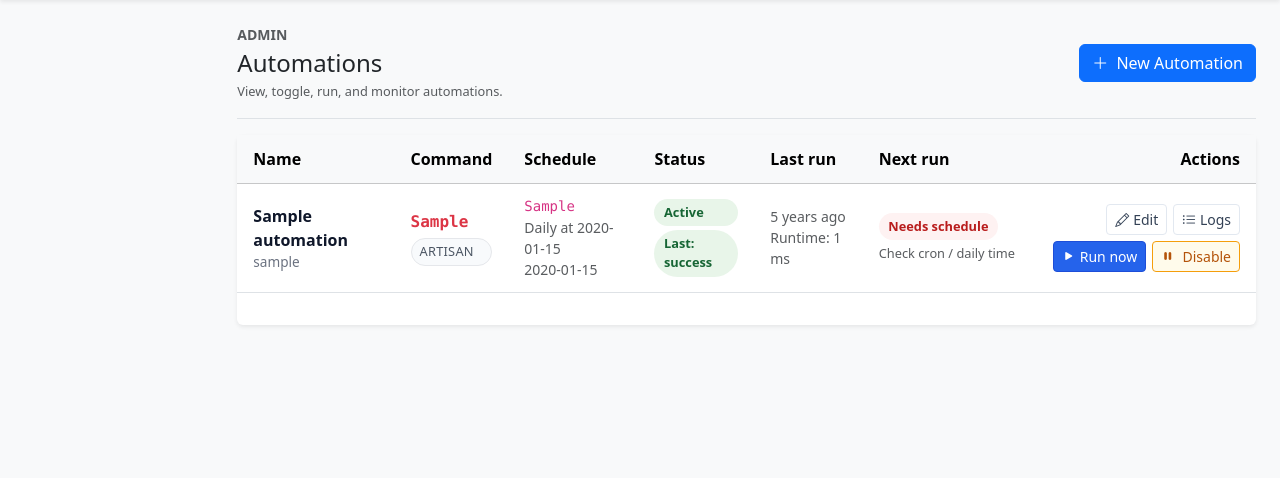
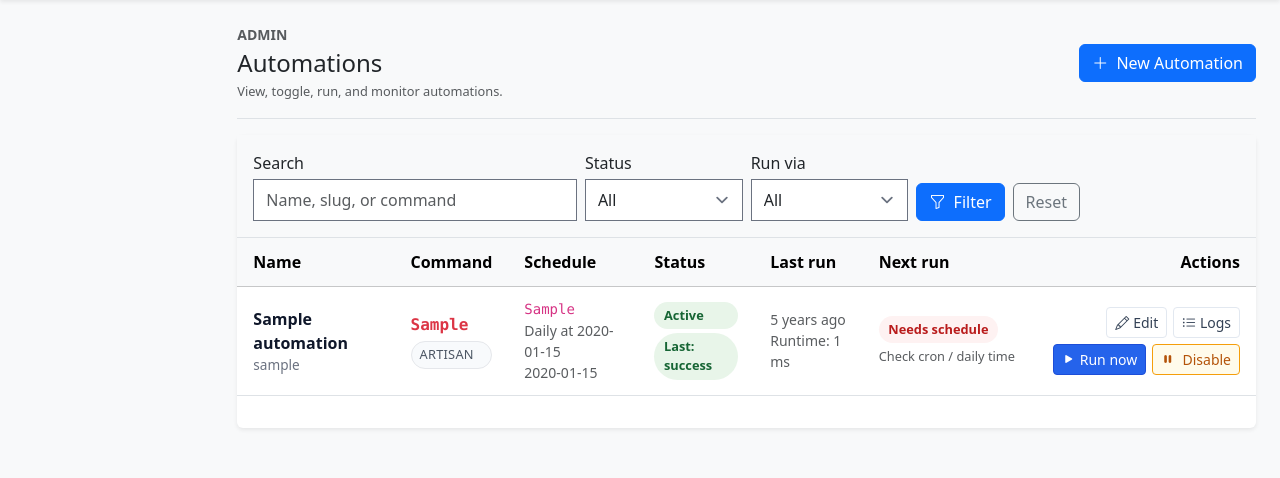
Before and after one commit to AhmedAlothmanLiberty/cmd-runner, a Laravel app: page /admin/automations in a window 1280 px wide. Shown: the part 57-535 px from the top of the page. Run offline with Laravel 12, Linux system fonts and the light colour scheme; a user stored in the database is signed in; tables that the repository leaves empty hold one stand-in row (values such as "Sample post"); style sheets or scripts are compiled from the project's sources.

Commit message:
fix bugs

```diff
--- a/app/Http/Controllers/AutomationController.php
+++ b/app/Http/Controllers/AutomationController.php
@@ -12,11 +12,42 @@ use Illuminate\View\View;
 
 class AutomationController extends Controller
 {
-    public function index(): View
+    public function index(Request $request): View
     {
-        $automations = Automation::orderBy('name')->paginate(15);
+        $query = Automation::query();
 
-        return view('admin.automations.index', compact('automations'));
+        $search = trim((string) $request->input('search', ''));
+        $status = $request->input('status');
+        $runVia = $request->input('run_via');
+
+        if ($search !== '') {
+            $query->where(function ($q) use ($search): void {
+                $q->where('name', 'like', "%{$search}%")
+                    ->orWhere('slug', 'like', "%{$search}%")
+                    ->orWhere('command', 'like', "%{$search}%");
+            });
+        }
+
+        if (in_array($status, ['active', 'inactive'], true)) {
+            $query->where('is_active', $status === 'active');
+        }
+
+        if (in_array($runVia, ['artisan', 'later'], true)) {
+            $query->where('run_via', $runVia);
+        }
+
+        $automations = $query
+            ->orderBy('name')
+            ->paginate(15)
+            ->appends($request->query());
+
+        $filters = [
+            'search' => $search,
+            'status' => $status,
+            'run_via' => $runVia,
+        ];
+
+        return view('admin.automations.index', compact('automations', 'filters'));
     }
 
     public function create(): View
--- /dev/null
+++ b/app/Http/Controllers/DashboardController.php
@@ -0,0 +1,75 @@
+<?php
+
+namespace App\Http\Controllers;
+
+use App\Models\Automation;
+use App\Models\AutomationLog;
+use App\Models\PackageUpdateLog;
+use Illuminate\View\View;
+
+class DashboardController extends Controller
+{
+    public function __invoke(): View
+    {
+        $totalAutomations = Automation::count();
+        $activeAutomations = Automation::where('is_active', true)->count();
+
+        $lastAutomationLog = AutomationLog::with('automation')
+            ->latest('started_at')
+            ->first();
+
+        $lastPackageUpdate = PackageUpdateLog::latest()->first();
+
+        $highlights = [
+            [
+                'label' => 'Automations',
+                'value' => (string) $totalAutomations,
+                'icon' => 'gear',
+            ],
+            [
+                'label' => 'Active Automations',
+                'value' => (string) $activeAutomations,
+                'icon' => 'play-fill',
+            ],
+            [
+                'label' => 'Last Package Update',
+                'value' => $lastPackageUpdate
+                    ? ($lastPackageUpdate->status . ' · ' . optional($lastPackageUpdate->created_at)->diffForHumans())
+                    : 'No runs yet',
+                'icon' => 'arrow-repeat',
+            ],
+            [
+                'label' => 'Last Automation Run',
+                'value' => $lastAutomationLog
+                    ? (($lastAutomationLog->automation?->name ?? 'Automation') . ' · ' . optional($lastAutomationLog->started_at)->diffForHumans())
+                    : 'No runs yet',
+                'icon' => 'cpu',
+            ],
+        ];
+
+        $activity = [];
+
+        if ($lastPackageUpdate) {
+            $activity[] = [
+                'title' => 'Package update',
+                'detail' => $lastPackageUpdate->package . ' (' . $lastPackageUpdate->status . ')',
+                'time' => optional($lastPackageUpdate->created_at)->diffForHumans() ?? 'Just now',
+                'icon' => 'arrow-repeat',
+            ];
+        }
+
+        if ($lastAutomationLog) {
+            $activity[] = [
+                'title' => 'Automation run',
+                'detail' => ($lastAutomationLog->automation?->name ?? 'Automation') . ' (' . $lastAutomationLog->status . ')',
+                'time' => optional($lastAutomationLog->started_at)->diffForHumans() ?? 'Just now',
+                'icon' => 'cpu',
+            ];
+        }
+
+        return view('dashboard', [
+            'highlights' => $highlights,
+            'activity' => $activity,
+        ]);
+    }
+}
--- a/resources/views/admin/automations/index.blade.php
+++ b/resources/views/admin/automations/index.blade.php
@@ -87,6 +87,44 @@
 
     <div class="card shadow-sm border-0">
         <div class="card-body p-0">
+            <div class="border-bottom bg-light px-3 py-3">
+                <form method="GET" action="{{ route('admin.automations.index') }}" class="row g-2 align-items-end">
+                    <div class="col-12 col-md-4">
+                        <label class="form-label mb-1">Search</label>
+                        <input
+                            type="text"
+                            name="search"
+                            class="form-control"
+                            value="{{ $filters['search'] ?? '' }}"
+                            placeholder="Name, slug, or command"
+                        />
+                    </div>
+                    <div class="col-6 col-md-3 col-lg-2">
+                        <label class="form-label mb-1">Status</label>
+                        <select name="status" class="form-select">
+                            <option value="">All</option>
+                            <option value="active" @selected(($filters['status'] ?? '') === 'active')>Active</option>
+                            <option value="inactive" @selected(($filters['status'] ?? '') === 'inactive')>Inactive</option>
+                        </select>
+                    </div>
+                    <div class="col-6 col-md-3 col-lg-2">
+                        <label class="form-label mb-1">Run via</label>
+                        <select name="run_via" class="form-select">
+                            <option value="">All</option>
+                            <option value="artisan" @selected(($filters['run_via'] ?? '') === 'artisan')>Artisan</option>
+                            <option value="later" @selected(($filters['run_via'] ?? '') === 'later')>Queue (later)</option>
+                        </select>
+                    </div>
+                    <div class="col-12 col-md-auto d-flex gap-2">
+                        <button type="submit" class="btn btn-primary">
+                            <i class="bi bi-funnel me-1"></i> Filter
+                        </button>
+                        <a href="{{ route('admin.automations.index') }}" class="btn btn-outline-secondary">
+                            Reset
+                        </a>
+                    </div>
+                </form>
+            </div>
             @if (session('status'))
                 <div class="alert alert-info m-3 mb-0">
                     {{ session('status') }}
--- a/routes/web.php
+++ b/routes/web.php
@@ -6,14 +6,15 @@ use App\Http\Controllers\ProfileController;
 use App\Http\Controllers\AutomationController;
 use App\Http\Controllers\AutomationRunController;
 use Illuminate\Support\Facades\Route;
+use App\Http\Controllers\DashboardController;
 
 Route::get('/', function () {
     return view('welcome');
 });
 
-Route::get('/dashboard', function () {
-    return view('dashboard');
-})->middleware(['auth', 'verified'])->name('dashboard');
+Route::get('/dashboard', DashboardController::class)
+    ->middleware(['auth', 'verified'])
+    ->name('dashboard');
 
 Route::middleware(['auth', 'role:admin|super-admin'])
     ->prefix('admin')
```
Also changed, not shown: resources/views/dashboard.blade.php (+104 -100 lines).
